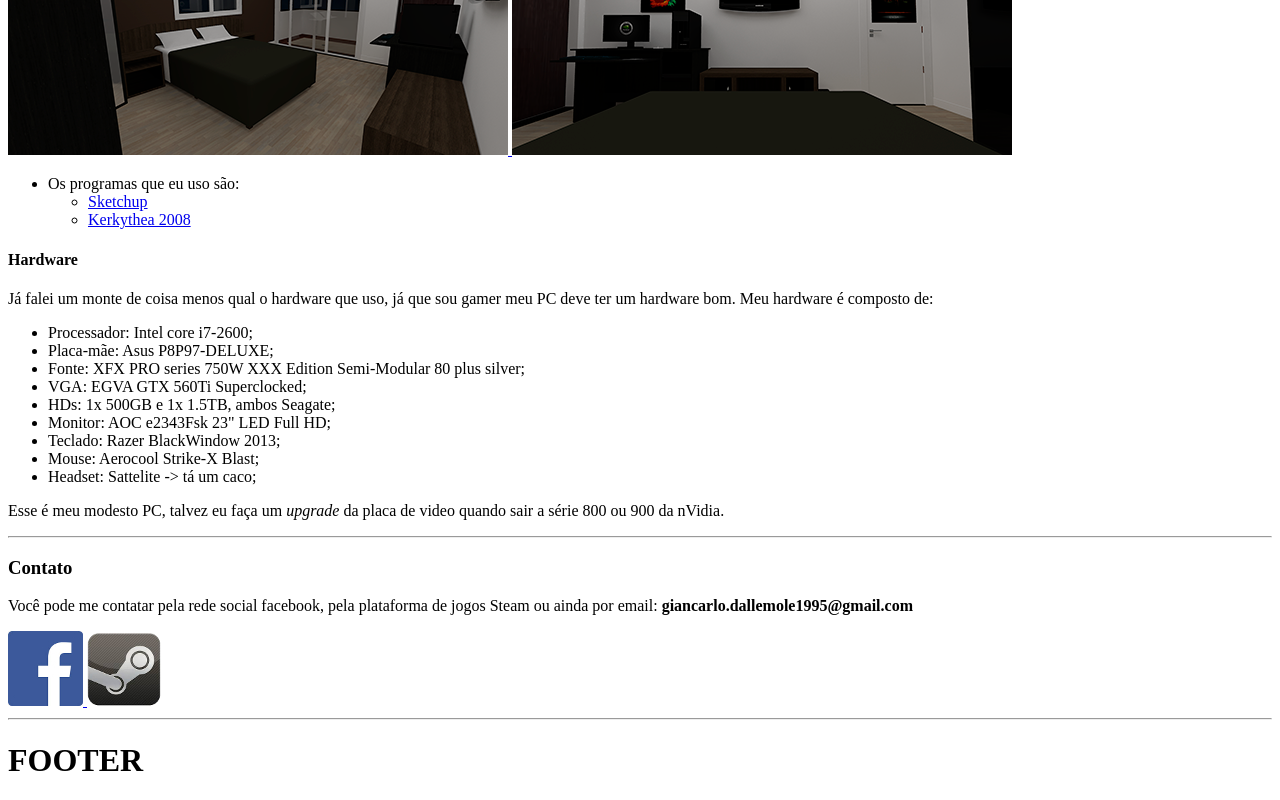
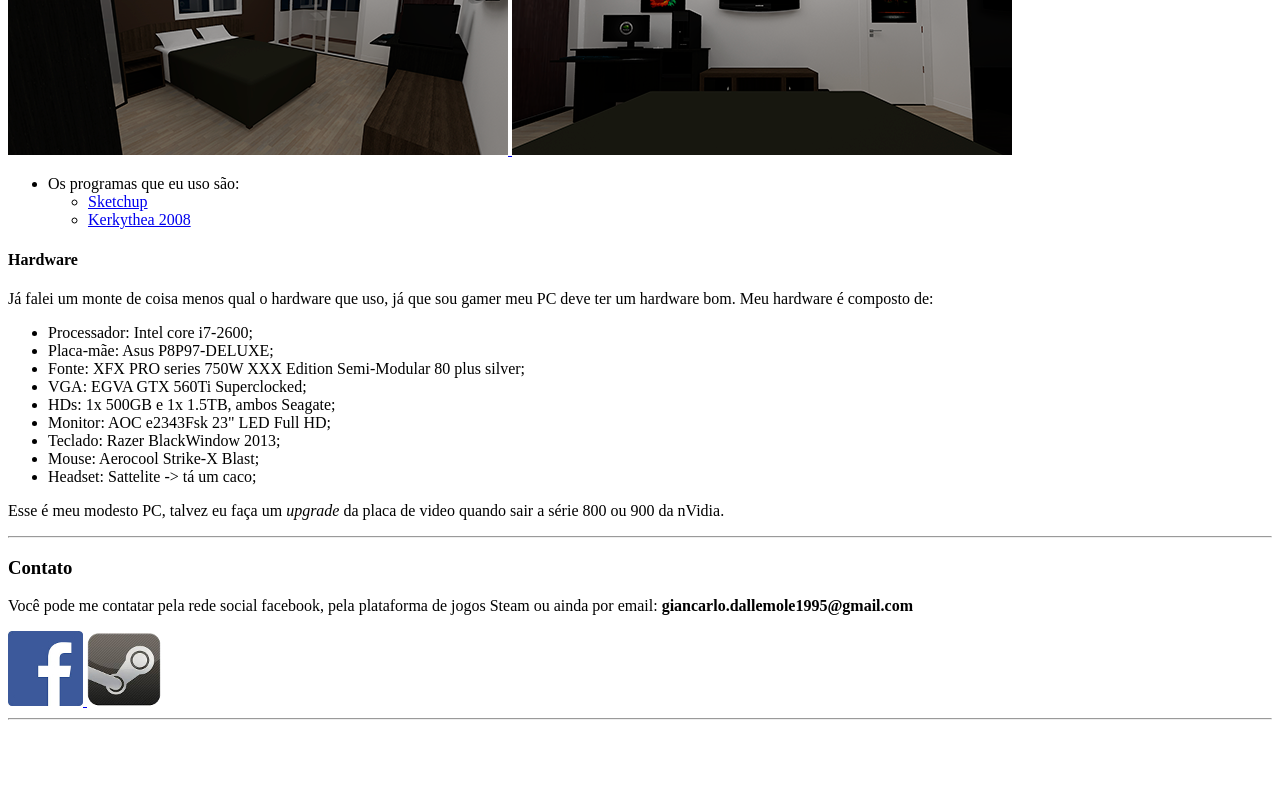
Before and after one commit to IIGIANCARLOII/SitiosWeb1, a plain HTML site: page p1_site_pessoal/index.html in a window 1280 px wide. Shown: the part 1833-2633 px from the top of the page. After the commit the page ends 2561 px from the top, so only its background shows below. Drawn offline with Linux system fonts and the light colour scheme.

Commit message:
Update index.html

```diff
--- a/p1_site_pessoal/index.html
+++ b/p1_site_pessoal/index.html
@@ -241,8 +241,5 @@
             </div>
             <hr>
         </div>
-		<div>
-			<h1>FOOTER</h1>
-		</div>
     </body>
 </html>
```
